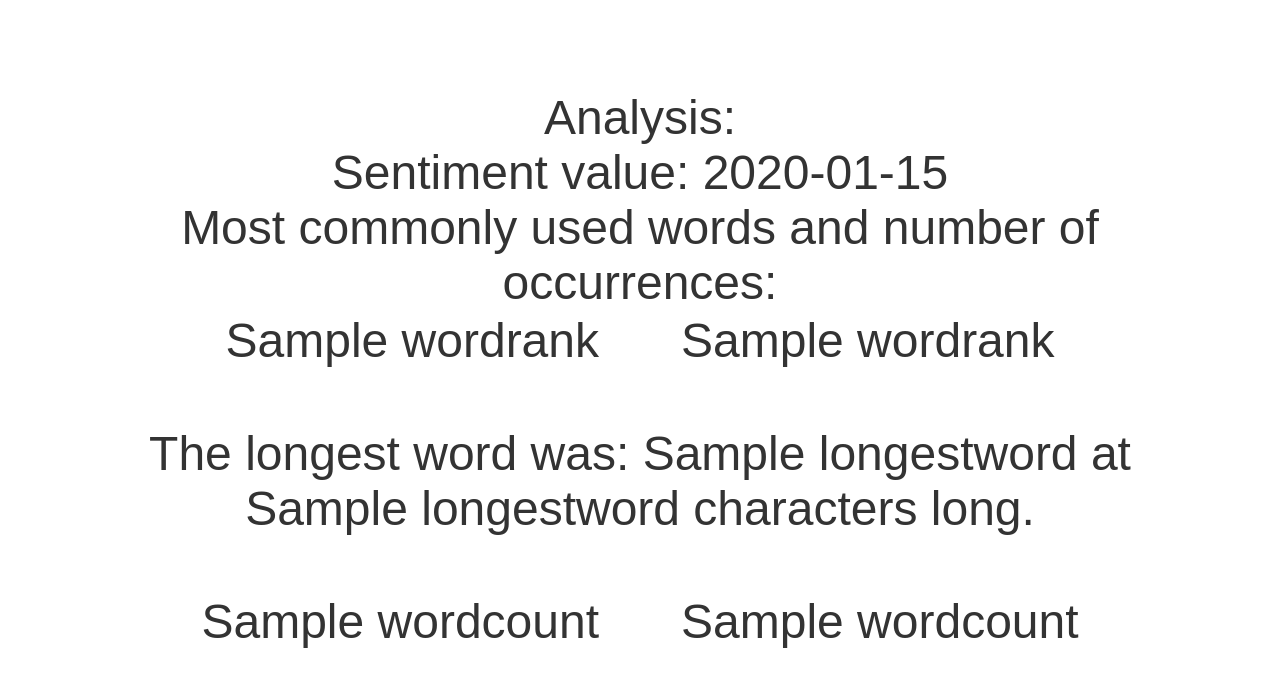
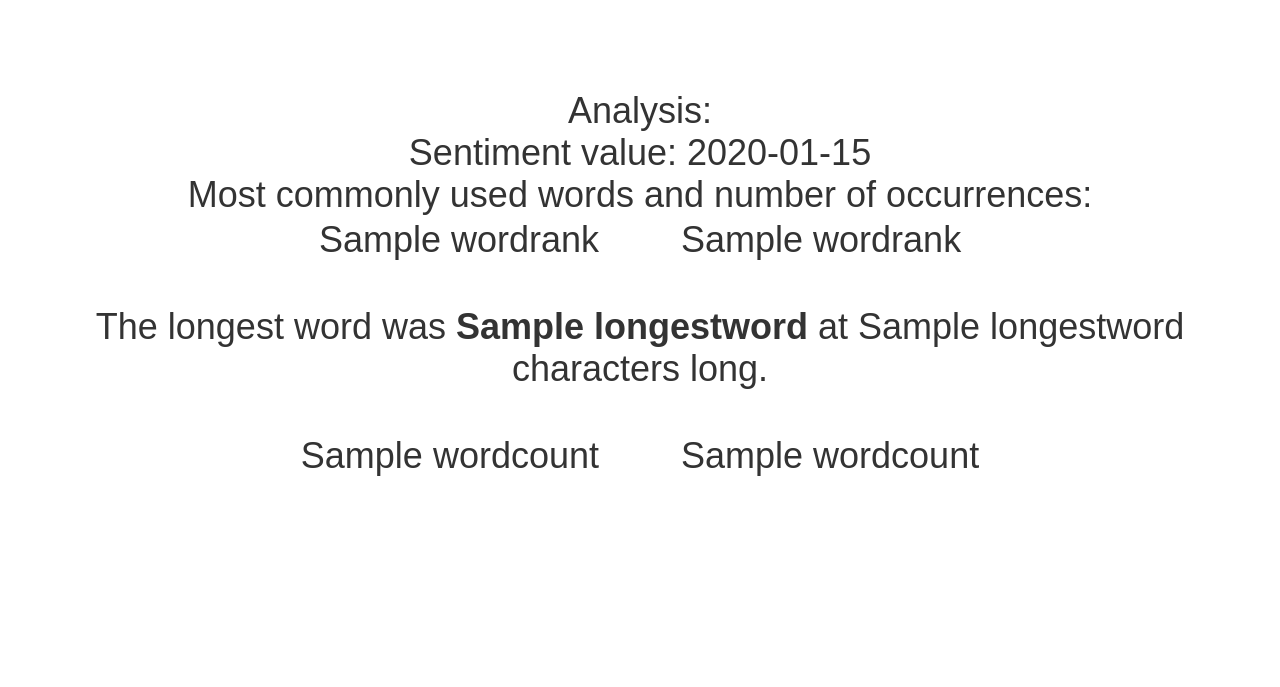
Before and after one commit to agoraphobiae/howmanygiven, a Flask app: template howmanyapp/templates/query.html in a window 1280 px wide. Shown: the top 687 px of the page. Run offline with Flask 2, Linux system fonts and the light colour scheme; the template is opened without the code that fills it: most values are stand-ins (such as "Sample title", 1, 10 or a date in 2020).

Commit message:
changed analysis font size

```diff
--- a/howmanyapp/static/common.css
+++ b/howmanyapp/static/common.css
@@ -13,6 +13,10 @@ div {
 	clear: both;
 	font-size: 3em;
 	margin: auto;
+}
+
+#guts {
+	font-size: 0.75em;
 }
 
 form {
--- a/howmanyapp/templates/query.html
+++ b/howmanyapp/templates/query.html
@@ -13,7 +13,7 @@
       </tr>
     {% endfor %}
     </table><br>
-    The longest word was: {{ data.longestword[0] }} at {{ data.longestword[1] }} characters long.<br>
+    The longest word was <b>{{ data.longestword[0] }}</b> at {{ data.longestword[1] }} characters long.<br>
     <br>
     <table class="center">
     {% for k,v in data.wordcount.items() %}
```
